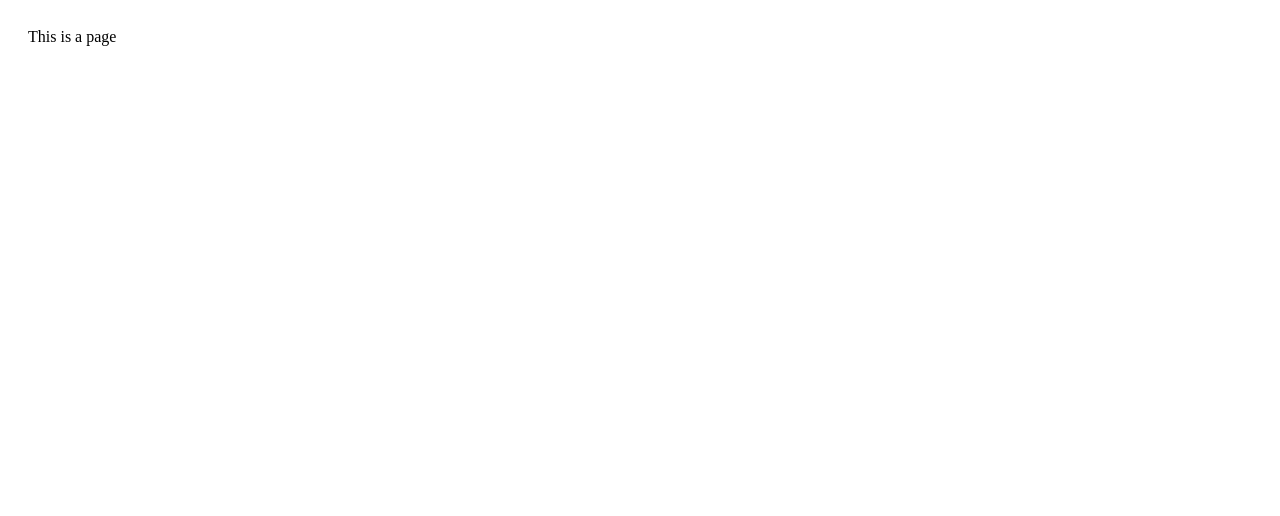
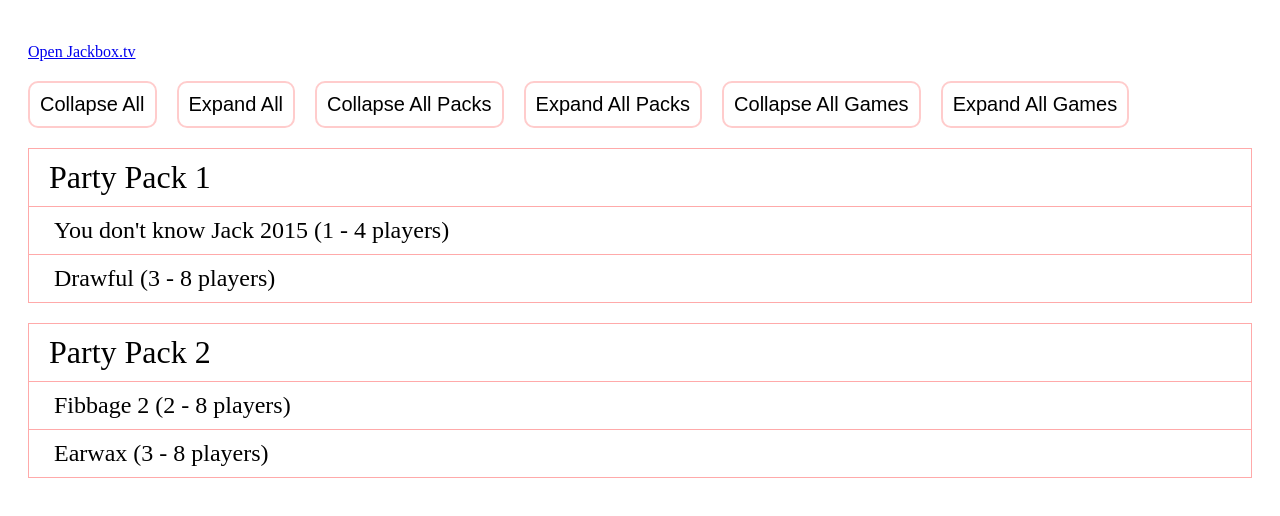
Before and after one commit to pownby/jackbox-planner, a React app: page / in a window 1280 px wide. Shown: the top 516 px of the page. Built offline with nearby package versions, Linux system fonts and the light colour scheme.

Commit message:
Expand and Collapse behavior

```diff
--- /dev/null
+++ b/assets/definitions.json
@@ -0,0 +1,42 @@
+[
+  {
+    "name": "Party Pack 1",
+    "games": [
+      {
+        "name": "You don't know Jack 2015",
+        "min": 1,
+        "max": 4,
+        "rating": 2,
+        "comments": "Not recomended if any players are remote",
+        "description": "Based on the standard format for You Don't Know Jack games, four players are tasked to answer multiple choice trivia questions presented obscurely in the game's \"high culture meets pop culture\" format. Players score points in the form of money for answering correctly and in a shorter amount of time and lose money for wrong answers. Multiplayer games also feature \"screws,\" where one player can force another player to answer immediately and can earn a bonus if the \"screwed\" player answers incorrectly. The winner is the player with the most money at the end of the game."
+      },
+      {
+        "name": "Drawful",
+        "min": 3,
+        "max": 8,
+        "rating": 4,
+        "description": "Drawful is a drawing game. Each round starts with each player individually given a playful phrase and a drawing canvas on their local device. They have a short amount of time to draw out that phrase. Following this, each picture is presented to all players, and the other players must enter a phrase they think the picture represents. Then, all those replies, along with the actual phrase for that picture, are presented to the players to make their vote of what they think the original phrase was. The artist of the picture gets points for every vote that guessed their original phrase, while those who wrote other phrases get points for votes their phrase gets."
+      }
+    ]
+  },
+  {
+    "name": "Party Pack 2",
+    "games": [
+      {
+        "name": "Fibbage 2",
+        "min": 2,
+        "max": 8,
+        "rating": 3,
+        "description": "Fibbage 2 offers new sets of questions, and incorporates the ability for the audience to vote on answers which can provide an extra scoring boost to the players. A new option called the Defibrillator permit to players to delete all lies except one and the truth of the selection for one question."
+      },
+      {
+        "name": "Earwax",
+        "min": 3,
+        "max": 8,
+        "rating": 3,
+        "comments": "A bit irreverent, which can be fun with the right crowd.",
+        "description": "Earwax is played by 3-8 players. One player is selected as the judge and are given a choice of two categories. The category is presented to the other players, and these players are each given six random sound effects. Each player then selects two of the sound effects, in order, as a reply to the category. The judge player selects which combined sounds make the most humorous or fitting answer, and that selected player wins a point. The first player to three points wins the game."
+      }
+    ]
+  }
+]
--- a/index.html
+++ b/index.html
@@ -8,6 +8,6 @@
   </head>
   <body>
     <div id="react-root"></div>
-    <script src="/dist/bundle.js"></script>
+    <script src="./dist/bundle.js"></script>
   </body>
 </html>
--- a/src/App.js
+++ b/src/App.js
@@ -1,10 +1,47 @@
-import React from 'react';
+import React, { useReducer } from 'react';
 import './App.less';
+import definitions from '../assets/definitions.json';
+import Pack from './components/Pack';
+import Controls from './components/Controls';
+
+import reducer, {
+  TOGGLE_PACK,
+  TOGGLE_GAME,
+  COLLAPSE_ALL,
+  EXPAND_ALL,
+  COLLAPSE_ALL_PACKS,
+  EXPAND_ALL_PACKS,
+  COLLAPSE_ALL_GAMES,
+  EXPAND_ALL_GAMES,
+  setAllGamesCollapsed
+} from './reducer';
 
 export default function App() {
+  const [state, dispatch] = useReducer(reducer, setAllGamesCollapsed(definitions, true));
+
+  const togglePack = packName => dispatch({ type: TOGGLE_PACK, packName });
+  const toggleGame = (packName, gameName) => dispatch({ type: TOGGLE_GAME, packName, gameName });
+  const collapseAll = () => dispatch({ type: COLLAPSE_ALL });
+  const expandAll = () => dispatch({ type: EXPAND_ALL });
+  const collapseAllPacks  = () => dispatch({ type: COLLAPSE_ALL_PACKS });
+  const expandAllPacks = () => dispatch({ type: EXPAND_ALL_PACKS });
+  const collapseAllGames = () => dispatch({ type: COLLAPSE_ALL_GAMES });
+  const expandAllGames = () => dispatch({ type: EXPAND_ALL_GAMES });
+
   return (
     <div className="container">
-      This is a page
+      <a href="https://jackbox.tv" target="_blank" className="jackbox-link">Open Jackbox.tv</a>
+      <Controls
+        collapseAll={collapseAll}
+        expandAll={expandAll}
+        collapseAllPacks={collapseAllPacks}
+        expandAllPacks={expandAllPacks}
+        collapseAllGames={collapseAllGames}
+        expandAllGames={expandAllGames}
+      />
+      {state.map(pack =>
+        <Pack key={pack.name} {...pack} togglePack={togglePack} toggleGame={toggleGame} />
+      )}
     </div>
   );
 }
--- a/src/App.less
+++ b/src/App.less
@@ -1,3 +1,14 @@
+html {
+  @media (max-device-width: 480px) {
+    font-size: 12px;
+  }
+}
+
 .container {
   padding: 20px;
 }
+
+.jackbox-link {
+  margin: 15px 0;
+  display: block;
+}
--- /dev/null
+++ b/src/colors.less
@@ -0,0 +1,3 @@
+@pink: #faa;
+@lightpink: #fee;
+@halfwaypink: #fcc;
--- /dev/null
+++ b/src/components/Controls/Controls.less
@@ -0,0 +1,22 @@
+@import "../../colors.less";
+
+.controls {
+  margin: 20px 0 10px;
+
+  & button {
+    margin-right: 20px;
+    margin-bottom: 10px;
+    border-color: @halfwaypink;
+    padding: 10px;
+    border-radius: 10px;
+    border-style: solid;
+    background-color: white;
+    cursor: pointer;
+    font-size: 1.25rem;
+    outline: 0;
+
+    &:hover {
+      background-color: @lightpink;
+    }
+  }
+}
--- /dev/null
+++ b/src/components/Controls/index.js
@@ -0,0 +1,15 @@
+import React from 'react';
+import './Controls.less';
+
+export default function Controls({ collapseAll, expandAll, collapseAllPacks, expandAllPacks, collapseAllGames, expandAllGames }) {
+  return (
+    <div className="controls">
+      <button onClick={collapseAll}>Collapse All</button>
+      <button onClick={expandAll}>Expand All</button>
+      <button onClick={collapseAllPacks}>Collapse All Packs</button>
+      <button onClick={expandAllPacks}>Expand All Packs</button>
+      <button onClick={collapseAllGames}>Collapse All Games</button>
+      <button onClick={expandAllGames}>Expand All Games</button>
+    </div>
+  );
+}
--- /dev/null
+++ b/src/components/Game/Game.less
@@ -0,0 +1,19 @@
+@import "../../colors.less";
+
+.game {
+  border-top: 1px solid @pink;
+}
+
+.game-name {
+  cursor: pointer;
+  font-size: 1.5rem;
+  padding: 10px 25px;
+
+  &:hover {
+    background-color: @halfwaypink;
+  }
+}
+
+.game-content {
+  padding: 10px 30px;
+}
--- /dev/null
+++ b/src/components/Game/index.js
@@ -0,0 +1,23 @@
+import React from 'react';
+import "./Game.less";
+
+export default function Game({ name, min, max, rating, comments, description, collapsed, toggleGame }) {
+
+  const toggle = () => toggleGame(name);
+
+  return (
+    <div className="game">
+      <div className="game-name" onClick={toggle}>
+        <span>{name}</span>{collapsed && <span> ({min} - {max} players)</span>}
+      </div>
+      {!collapsed && (
+        <div className="game-content">
+          <div>{min} - {max} players</div>
+          <div>{rating} stars</div>
+          {comments && <div>Comments: {comments}</div>}
+          <div>{description}</div>
+        </div>
+      )}
+    </div>
+  );
+}
--- /dev/null
+++ b/src/components/Pack/Pack.less
@@ -0,0 +1,20 @@
+@import "../../colors.less";
+
+.pack {
+  border: 1px solid @pink;
+  margin-bottom: 20px;
+}
+
+.pack-name {
+  cursor: pointer;
+  font-size: 2rem;
+  padding: 10px 20px;
+
+  &:hover {
+    background-color: @pink;
+  }
+}
+
+.pack-content {
+
+}
--- /dev/null
+++ b/src/components/Pack/index.js
@@ -0,0 +1,22 @@
+import React from 'react';
+import "./Pack.less";
+import Game from '../Game';
+
+export default function Pack({ name, games, collapsed, togglePack, toggleGame }) {
+
+  const toggle = () => togglePack(name);
+  const toggleMyGame = gameName => toggleGame(name, gameName);
+
+  return (
+    <div className="pack">
+      <div onClick={toggle} className="pack-name">{name}</div>
+      {!collapsed &&
+        <div className="pack-content">
+          {games.map(game =>
+           <Game key={game.name} {...game} toggleGame={toggleMyGame} />
+          )}
+        </div>
+      }
+    </div>
+  );
+}
--- /dev/null
+++ b/src/reducer.js
@@ -0,0 +1,93 @@
+export const TOGGLE_PACK = 'TOGGLE_PACK';
+export const TOGGLE_GAME = 'TOGGLE_GAME';
+export const COLLAPSE_ALL_GAMES = 'COLLAPSE_ALL_GAMES';
+export const EXPAND_ALL_GAMES = 'EXPAND_ALL_GAMES';
+export const COLLAPSE_ALL_PACKS = 'COLLAPSE_ALL_PACKS';
+export const EXPAND_ALL_PACKS = 'EXPAND_ALL_PACKS';
+export const COLLAPSE_ALL = 'COLLAPSE_ALL';
+export const EXPAND_ALL = 'EXPAND_ALL';
+
+export default function reducer(state, action) {
+  switch (action.type) {
+    case TOGGLE_PACK: {
+      const { packName } = action;
+      const index = state.findIndex(pack => pack.name === packName);
+      if (index > -1) {
+        const pack = state[index];
+        const newState = state.slice(0);
+        newState[index] = { ...pack, collapsed: !pack.collapsed };
+        return newState;
+      }
+      return state;
+    }
+    case TOGGLE_GAME: {
+      const { packName, gameName } = action;
+      const packIndex = state.findIndex(pack => pack.name === packName);
+      if (packIndex > -1) {
+        const pack = state[packIndex];
+        const gameIndex = pack.games.findIndex(game => game.name === gameName);
+        if (gameIndex > -1) {
+          const game = pack.games[gameIndex];
+          const newState = state.slice(0);
+          const newGames = pack.games.slice(0);
+          newGames[gameIndex] = { ...game, collapsed: !game.collapsed };
+          newState[packIndex] = { ...pack, games: newGames };
+          return newState;
+        }
+      }
+      return state;
+    }
+    case COLLAPSE_ALL_GAMES: {
+      return setAllGamesCollapsed(state, true);
+    }
+    case EXPAND_ALL_GAMES: {
+      return setAllGamesCollapsed(state, false);
+    }
+    case COLLAPSE_ALL_PACKS: {
+      return setAllPacksCollapsed(state, true);
+    }
+    case EXPAND_ALL_PACKS: {
+      return setAllPacksCollapsed(state, false);
+    }
+    case COLLAPSE_ALL: {
+      return setAllCollapsed(state, true);
+    }
+    case EXPAND_ALL: {
+      return setAllCollapsed(state, false);
+    }
+    default:
+      throw new Error();
+  }
+}
+
+export function setAllGamesCollapsed(packs, collapsed) {
+  return packs.map(pack => {
+    return {
+      ...pack,
+      games: pack.games.map(game => {
+        return { ...game, collapsed };
+      })
+    };
+  });
+}
+
+export function setAllPacksCollapsed(packs, collapsed) {
+  return packs.map(pack => {
+    return {
+      ...pack,
+      collapsed
+    };
+  });
+}
+
+export function setAllCollapsed(packs, collapsed) {
+  return packs.map(pack => {
+    return {
+      ...pack,
+      collapsed,
+      games: pack.games.map(game => {
+        return { ...game, collapsed };
+      })
+    };
+  });
+}
```
